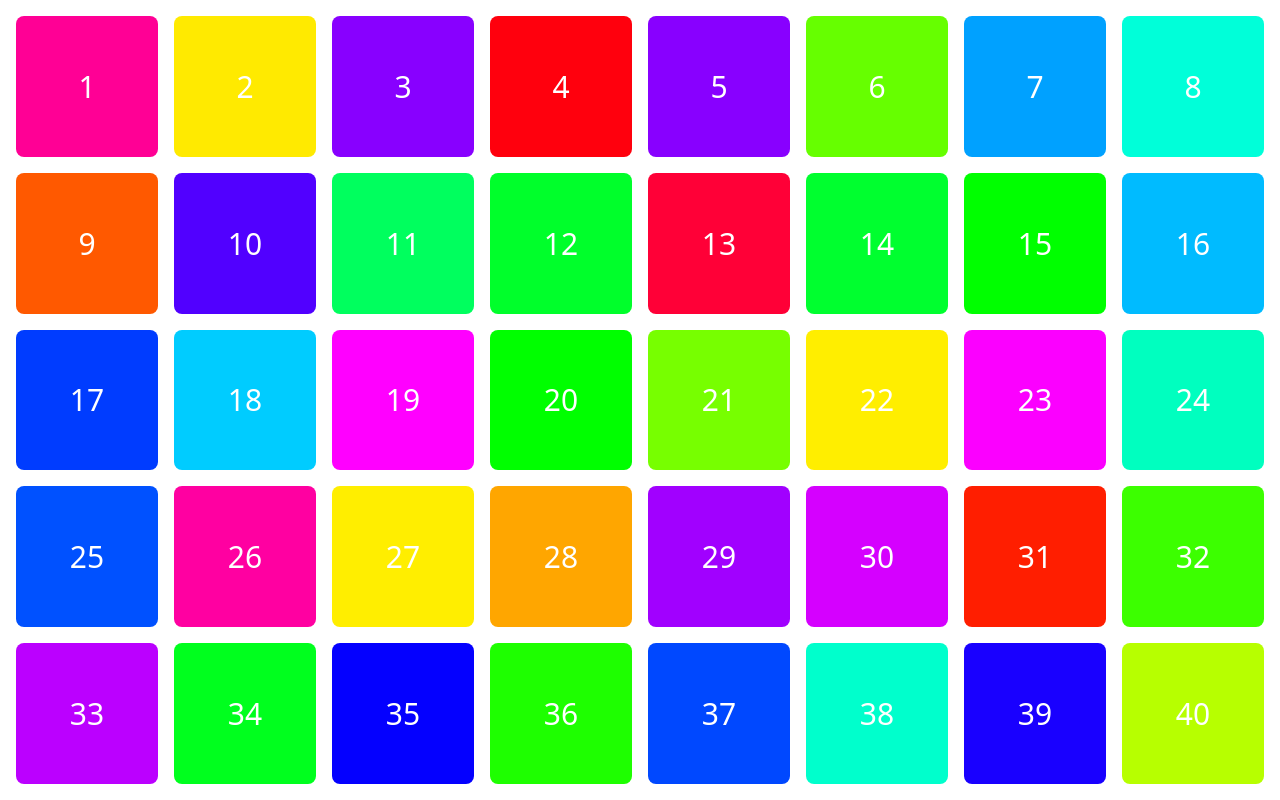
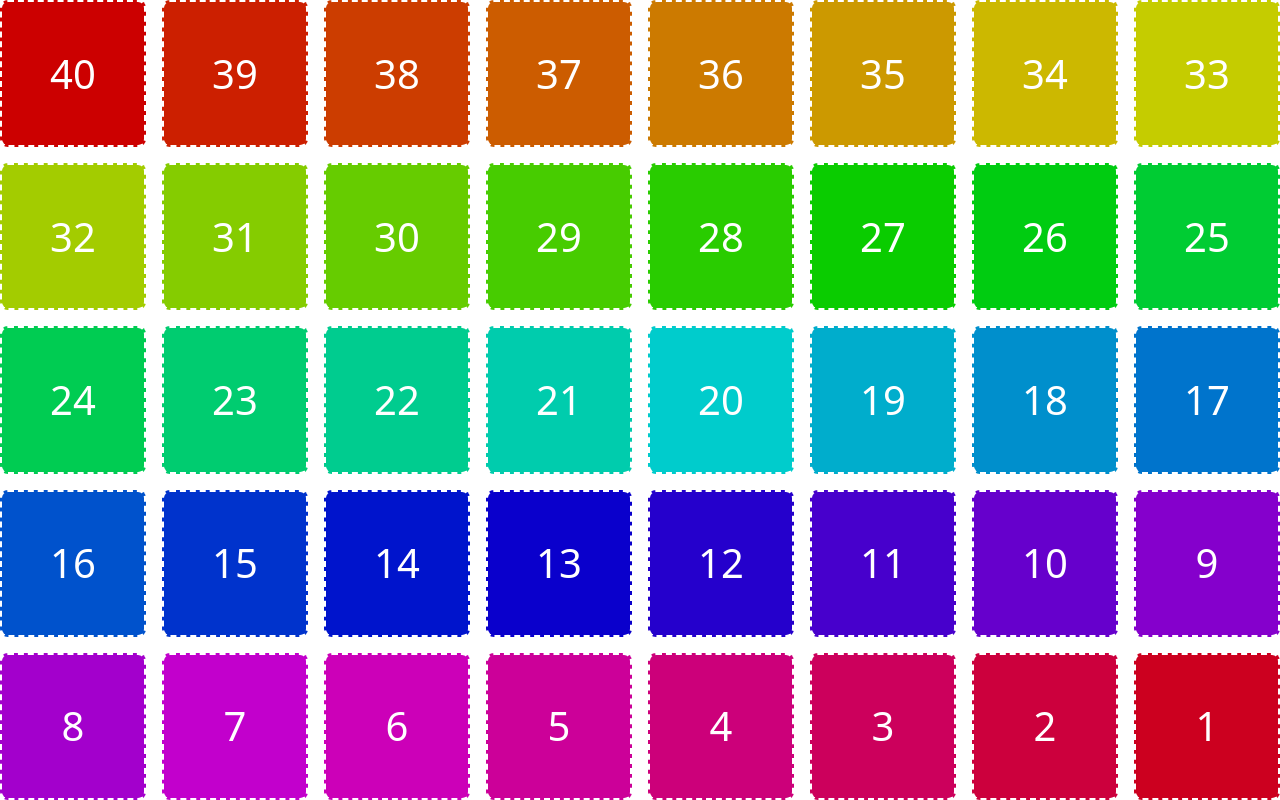
Before and after one commit to Wulakaka/nuxt-3-fundamentals-course, a Nuxt app: page /grid in a window 1280 px wide. Built offline with nearby package versions, Linux system fonts and the light colour scheme.

Commit message:
feat: 更新全局日志中间件，简化日志输出；移除无用的别名配置；添加 Pinia 依赖；优化 grid 页面样式和逻辑；修复登录功能

```diff
--- a/middleware/logger.global.ts
+++ b/middleware/logger.global.ts
@@ -1,3 +1,3 @@
 export default defineNuxtRouteMiddleware((to, from) => {
-  console.log("global logger middleware", to.name, from.name);
+  console.log("global logger middleware");
 });
--- a/nuxt.config.ts
+++ b/nuxt.config.ts
@@ -22,7 +22,4 @@ export default defineNuxtConfig({
   imports: {
     dirs: ["stores"],
   },
-  alias: {
-    // 'pinia': 'node_modules/pinia/dist/pinia.mjs',
-  },
 });
--- a/package.json
+++ b/package.json
@@ -16,6 +16,7 @@
     "@tailwindcss/vite": "^4.1.11",
     "eslint": "^9.0.0",
     "nuxt": "^3.17.5",
+    "pinia": "^3.0.3",
     "tailwindcss": "^4.1.11",
     "vue": "^3.5.17",
     "vue-router": "^4.5.1"
--- a/pages/grid.vue
+++ b/pages/grid.vue
@@ -1,25 +1,24 @@
 <script setup lang="ts">
-const list = new Array(40).fill(null).map((_, i) => ({
+const count = 40;
+
+const list = new Array(count).fill(null).map((_, i) => ({
   id: i + 1,
-  color: `hsl(${Math.floor(Math.random() * 360)}, 100%, 50%)`,
+  color: `hsl(${Math.floor((i / count) * 360)}, 100%, 40%)`,
 }));
-
 definePageMeta({
   layout: "plain",
 });
 </script>
 
 <template>
-  <div
-    class="grid grid-cols-[repeat(8,1fr)] grid-rows-5 gap-4 p-4 h-[100vh] text-white"
-  >
+  <div class="grid grid-cols-[repeat(8,1fr)] gap-4 h-[100vh] text-white">
     <div
       v-for="item in list"
       :key="item.id"
-      class="text-[30px] flex items-center justify-center rounded-lg"
-      :style="{backgroundColor: item.color}"
+      class="text-[40px] flex items-center justify-center rounded-lg border-2 border-white border-dashed bg-[var(--color)] box-border"
+      :style="{'--color': item.color}"
     >
-      {{ item.id }}
+      {{ 41 - item.id }}
     </div>
   </div>
 </template>
--- a/pages/login.vue
+++ b/pages/login.vue
@@ -4,17 +4,12 @@ definePageMeta({
 });
 
 const user = useUser();
-
-function login() {
-  user.isLoggedIn = true;
-  useRouter().push("/");
-}
 </script>
 
 <template>
   <div>
     <h1>Page: login</h1>
-    <form @submit.prevent="login">
+    <form @submit.prevent="user.login">
       <label>
         <span>Username</span>
         <input type="text" name="username" placeholder="Enter your username" />
--- a/stores/User.ts
+++ b/stores/User.ts
@@ -1,8 +1,14 @@
 export const useUser = defineStore("user", () => {
   const isLoggedIn = ref(false);
 
+  function login() {
+    isLoggedIn.value = true;
+    useRouter().push("/");
+  }
+
   return {
     isLoggedIn,
+    login,
   };
 });
 
```
Also changed, not shown: 1 other file (tests, documents, lock files or other folders).
